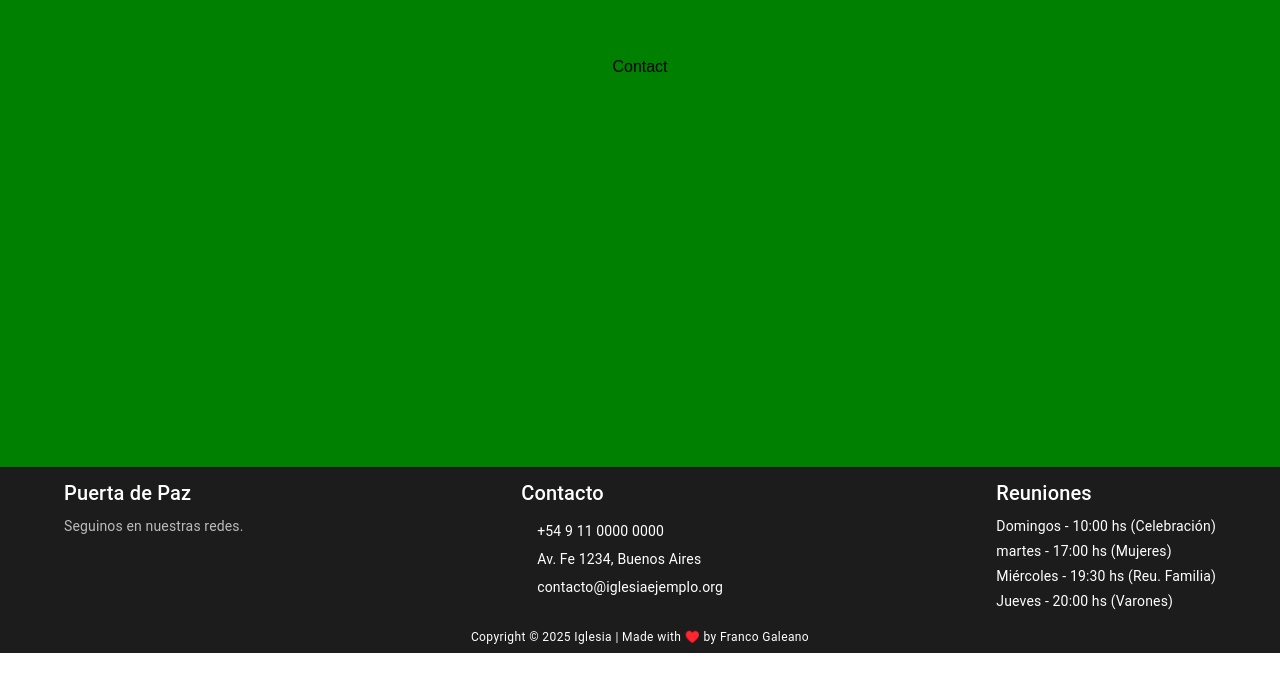
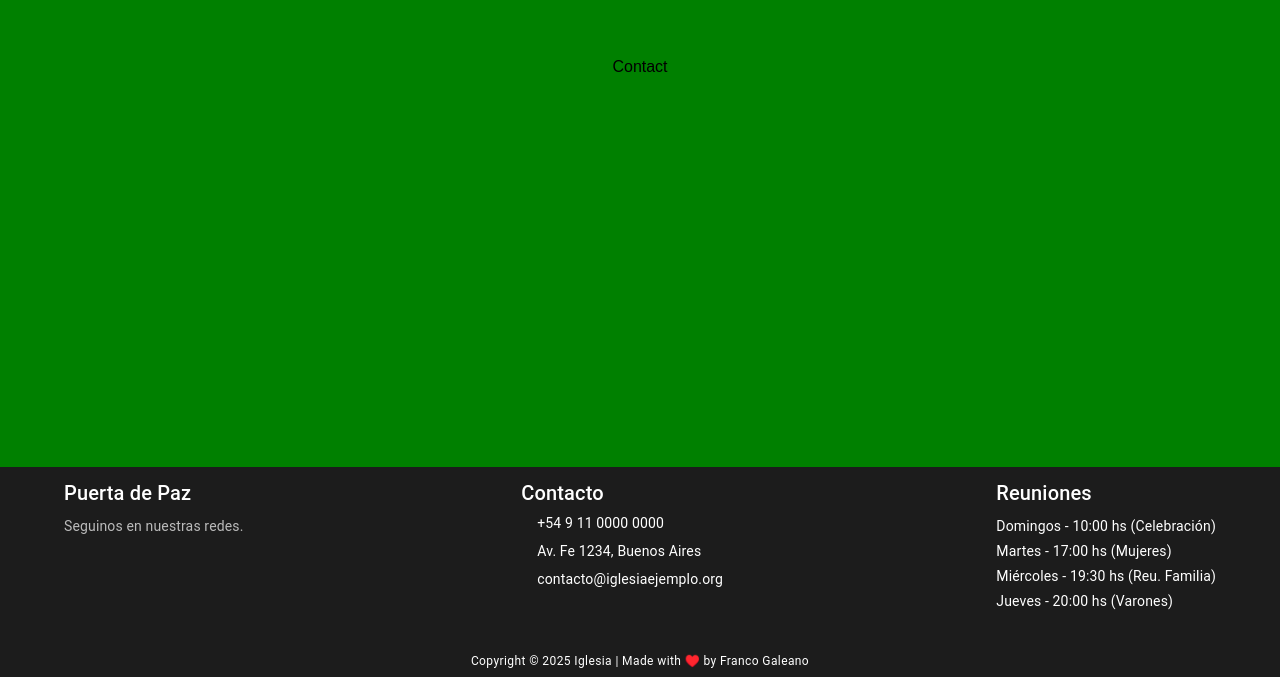
Before and after one commit to fg-francogaleano/template-church, a React (Vite) app: page / in a window 1280 px wide. Shown: the part 3533-4210 px from the top of the page. Before the commit the page ends 4186 px from the top, so only its background shows below. Built offline with nearby package versions, Linux system fonts and the light colour scheme; some icons are missing.

Commit message:
Se corrigio para que se adapte correctamente a dispositivos moviles

```diff
--- a/src/components/Footer.jsx
+++ b/src/components/Footer.jsx
@@ -29,8 +29,14 @@ const Footer = () => {
       <Container maxWidth="lg">
         <Grid container spacing={4} justifyContent="space-between">
           {/* Redes Sociales */}
-          <Grid item xs={12} sm={4} md={3}>
-            <Box sx={{ textAlign: { xs: "center", sm: "left" } }}>
+          <Grid item xs={12} md={4} sx={{ width: { xs: "100%", md: "auto" } }}>
+            <Box
+              sx={{
+                textAlign: { xs: "center", md: "left" },
+
+                width: "100%",
+              }}
+            >
               <Typography variant="h6" gutterBottom>
                 Puerta de Paz
               </Typography>
@@ -43,7 +49,7 @@ const Footer = () => {
               <Box
                 sx={{
                   display: "flex",
-                  justifyContent: { xs: "center", sm: "flex-start" },
+                  justifyContent: { xs: "center", md: "flex-start" }, // Asegura que los íconos estén centrados en móviles
                   gap: 1,
                 }}
               >
@@ -92,28 +98,57 @@ const Footer = () => {
           </Grid>
 
           {/* Información de contacto */}
-          <Grid item xs={12} sm={6} md={4}>
+          <Grid item xs={12} md={4} sx={{ width: { xs: "100%", md: "auto" } }}>
+            <Box
+              sx={{
+                textAlign: { xs: "center", sm: "left" },
+                display: "flex",
+                flexDirection: "column",
+                alignItems: { xs: "center", md: "flex-start" },
+              }}
+            >
               <Typography variant="h6">Contacto</Typography>
-            <List dense>
-              <ListItem disablePadding>
+              <List dense sx={{ padding: 0 }}>
+                <ListItem
+                  disablePadding
+                  sx={{ justifyContent: { xs: "center", sm: "flex-start" } }}
+                >
+                  {" "}
+                  {/* Centra el ListItem en móviles */}
                   <WhatsAppIcon fontSize="small" sx={{ marginRight: "10px" }} />
                   <ListItemText primary="+54 9 11 0000 0000" />
                 </ListItem>
-              <ListItem disablePadding>
-                <LocationOnIcon fontSize="small" sx={{ marginRight: "10px" }} />
-
+                <ListItem
+                  disablePadding
+                  sx={{ justifyContent: { xs: "center", sm: "flex-start" } }}
+                >
+                  <LocationOnIcon
+                    fontSize="small"
+                    sx={{ marginRight: "10px" }}
+                  />
                   <ListItemText primary="Av. Fe 1234, Buenos Aires" />
                 </ListItem>
-              <ListItem disablePadding>
+                <ListItem
+                  disablePadding
+                  sx={{ justifyContent: { xs: "center", sm: "flex-start" } }}
+                >
                   <EmailIcon fontSize="small" sx={{ marginRight: "10px" }} />
-
                   <ListItemText primary="contacto@iglesiaejemplo.org" />
                 </ListItem>
               </List>
+            </Box>
           </Grid>
 
           {/* Horarios */}
-          <Grid item xs={12} sm={6} md={4}>
+          <Grid item xs={12} md={4} sx={{ width: { xs: "100%", md: "auto" } }}>
+            <Box
+              sx={{
+                textAlign: { xs: "center", sm: "left" },
+                display: "flex",
+                flexDirection: "column",
+                alignItems: { xs: "center", md: "flex-start" },
+              }}
+            >
               <Typography variant="h6" gutterBottom>
                 Reuniones
               </Typography>
@@ -121,7 +156,7 @@ const Footer = () => {
                 Domingos - 10:00 hs (Celebración)
               </Typography>
               <Typography variant="body2" gutterBottom>
-              martes - 17:00 hs (Mujeres)
+                Martes - 17:00 hs (Mujeres)
               </Typography>
               <Typography variant="body2" gutterBottom>
                 Miércoles - 19:30 hs (Reu. Familia)
@@ -129,47 +164,16 @@ const Footer = () => {
               <Typography variant="body2" gutterBottom>
                 Jueves - 20:00 hs (Varones)
               </Typography>
+            </Box>
           </Grid>
         </Grid>
         {/* Copyright */}
-        <Box mt={1} textAlign={"center"}>
-          <Typography variant="caption" color="inherit" alignSelf={"center"}>
+        <Box mt={4} textAlign={"center"}>
+          {" "}
+          {/* Aumenté el mt para más espacio */}
+          <Typography variant="caption" color="inherit">
             Copyright © 2025 Iglesia | Made with ♥️ by Franco Galeano
           </Typography>
-          {/* <Stack direction="row" spacing={0}>
-            <IconButton
-              color="inherit"
-              aria-label="Facebook"
-              href="https://facebook.com"
-              target="_blank"
-            >
-              <FacebookIcon fontSize="small" />
-            </IconButton>
-            <IconButton
-              color="inherit"
-              aria-label="Instagram"
-              href="https://instagram.com"
-              target="_blank"
-            >
-              <InstagramIcon fontSize="small" />
-            </IconButton>
-            <IconButton
-              color="inherit"
-              aria-label="TikTok"
-              href="https://tiktok.com"
-              target="_blank"
-            >
-              <TikTokIcon fontSize="small" />
-            </IconButton>
-            <IconButton
-              color="inherit"
-              aria-label="YouTube"
-              href="https://youtube.com"
-              target="_blank"
-            >
-              <YouTubeIcon fontSize="small" />
-            </IconButton>
-          </Stack> */}
         </Box>
       </Container>
     </Box>
```
Lines whose indentation alone changed are shown as unchanged.
